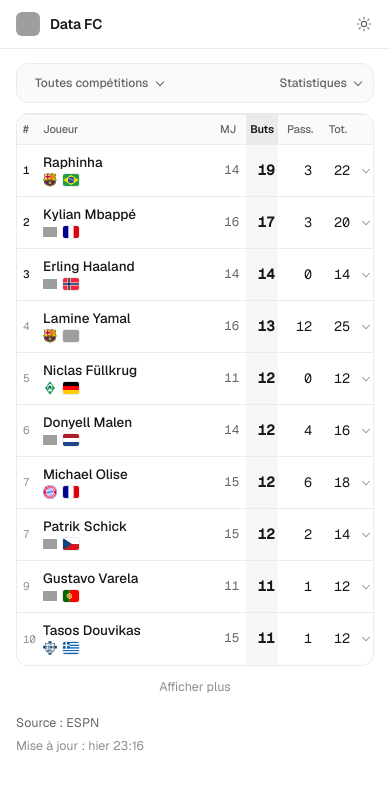
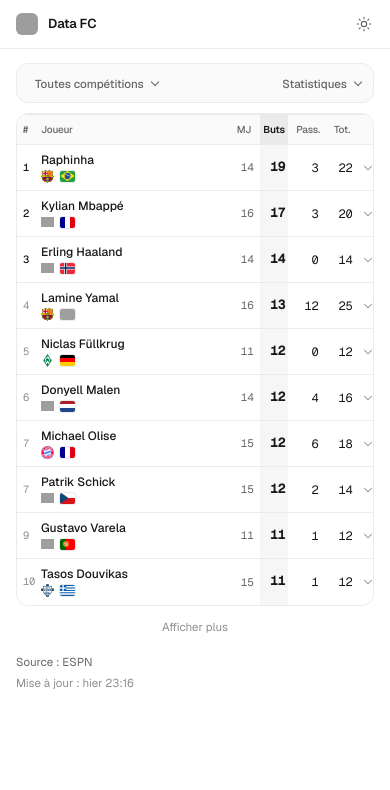
Before and after one commit to pierrestang/Data-FC, a plain HTML site: page site/index.html in a window 390 px wide. Drawn offline with nearby package versions, Linux system fonts and the light colour scheme; grey boxes are pictures that could not be loaded.

Commit message:
Mobile : textes réduits, colonnes chiffrées encore resserrées
Co-Authored-By: Claude Opus 5.5 <noreply@anthropic.com>

```diff
--- a/site/app.js
+++ b/site/app.js
@@ -165,7 +165,7 @@ const STATS = [
    pour que la surbrillance du tri ne couvre que la partie choisie. */
 const W_DESK = { rank: 44, player: 220, club: 210, mj: 110, stat: 110, total: 92, ratio: 92, toggle: 36 };
 /* Mobile : colonne Club fusionnée sous le nom du joueur, colonnes chiffrées resserrées. */
-const W_MOB = { rank: 24, mj: 30, stat: 38, total: 30, ratio: 34, toggle: 16 };
+const W_MOB = { rank: 22, mj: 26, stat: 34, total: 26, ratio: 30, toggle: 14 };
 const mq = matchMedia("(max-width: 720px)");
 const mobile = () => mq.matches;
 const Wd = () => (mobile() ? W_MOB : W_DESK);
--- a/site/index.html
+++ b/site/index.html
@@ -10,7 +10,7 @@
   <link rel="preconnect" href="https://fonts.googleapis.com">
   <link rel="preconnect" href="https://fonts.gstatic.com" crossorigin>
   <link href="https://fonts.googleapis.com/css2?family=Geist:wght@400;500;600;700&family=Geist+Mono:wght@400;500&display=swap" rel="stylesheet">
-  <link rel="stylesheet" href="styles.css?v=2026-11-12b">
+  <link rel="stylesheet" href="styles.css?v=2026-11-12d">
   <script>
     try { if (localStorage.getItem("dfc-theme") === "dark") document.documentElement.dataset.theme = "dark"; } catch (e) {}
   </script>
@@ -68,6 +68,6 @@
 
   </main>
 
-  <script src="app.js?v=2026-11-12b"></script>
+  <script src="app.js?v=2026-11-12d"></script>
 </body>
 </html>
--- a/site/styles.css
+++ b/site/styles.css
@@ -34,6 +34,7 @@
 }
 
 * { box-sizing: border-box; }
+html { -webkit-text-size-adjust: 100%; text-size-adjust: 100%; }
 html, body { margin: 0; }
 body {
   background: var(--bg);
@@ -279,6 +280,25 @@ td.mj .v { display: inline-block; min-width: 3ch; text-align: right; }
   .league::before { left: 6px; }
   .detail td:first-child { padding-left: 4px; }
   .player-club .pill { display: none; }
+  /* Textes réduits sur mobile */
+  body { font-size: 12.5px; }
+  .brand { font-size: 13px; }
+  .brand-mark { width: 22px; height: 22px; }
+  .menu-btn { font-size: 11.5px; }
+  .menu-panel label { font-size: 12px; }
+  .board thead th { font-size: 10px; }
+  .player-name { font-size: 12px; }
+  .row > td { height: 46px; }
+  .row td.rank { font-size: 10.5px; }
+  .row td.num, .row td.mj .v { font-size: 11px; }
+  td.stat .v, .board.with-ratios td.stat .v { font-size: 12px; }
+  td.stat .v.on, .board.with-ratios td.stat .v.on { font-size: 12.5px; }
+  td.ratio-col .r { font-size: 10px; }
+  .detail td, .detail td.num, .detail td.stat .v, .detail td.stat .v.on { font-size: 10.5px; }
+  .detail td.stat .r { font-size: 9.5px; }
+  .player-club .club .crest, .player-club .club .crest-fallback { width: 13px; height: 13px; }
+  .player-club .flag { width: 15px; height: 11px; }
+  .more-link, .foot { font-size: 11.5px; }
   .foot { flex-direction: column; gap: 4px; padding-bottom: 32px; }
 }
 
```
